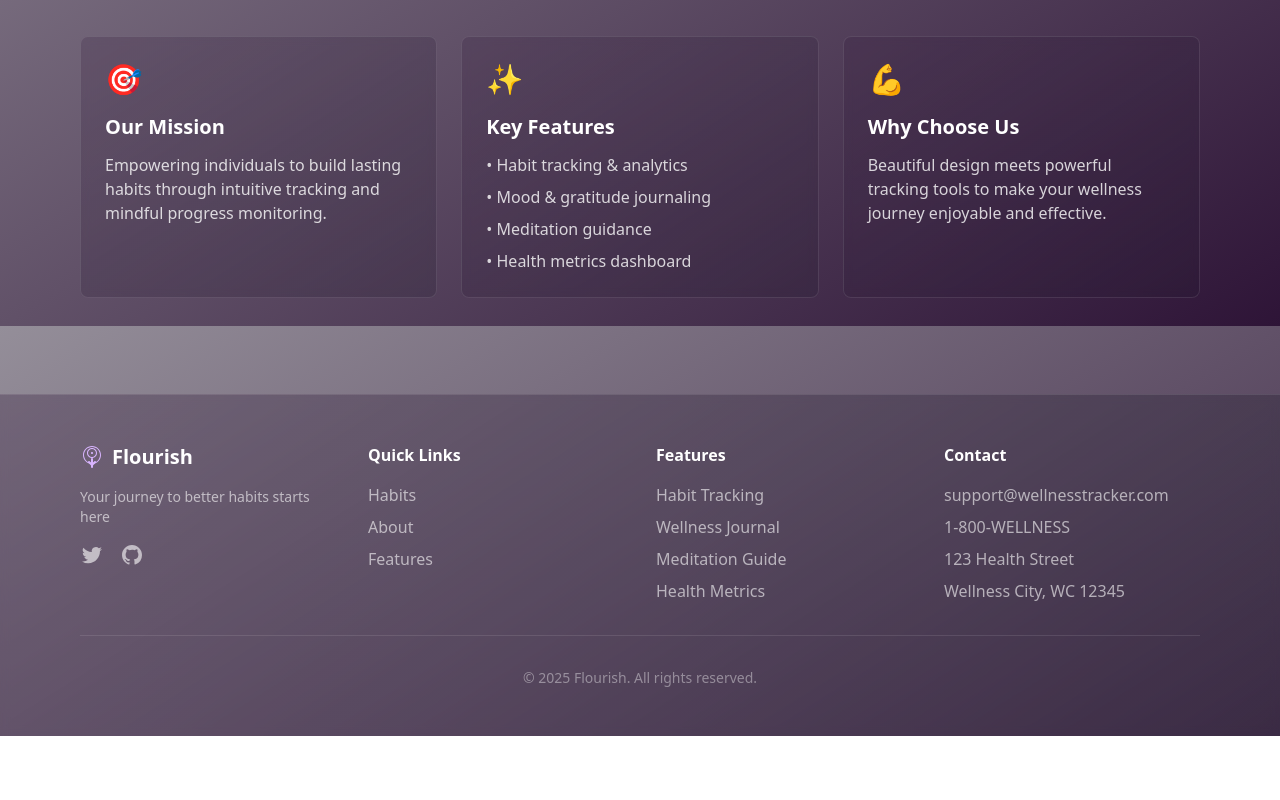
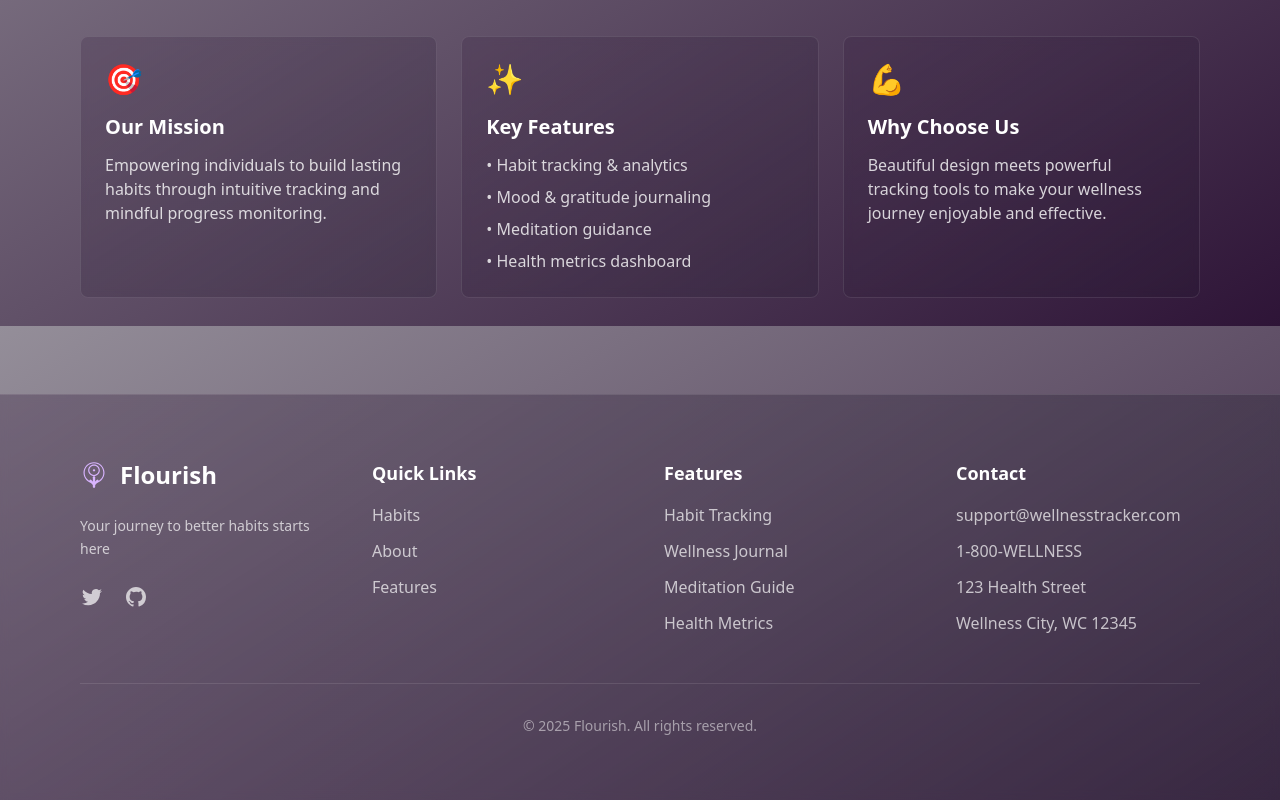
Before and after one commit to mohamedhhersi/wellness-tracker, a Next.js app: page / in a window 1280 px wide. Shown: the part 3674-4474 px from the top of the page. Before the commit the page ends 4410 px from the top, so only its background shows below. Built offline with nearby package versions, Linux system fonts and the light colour scheme.

Commit message:
worked on footer

```diff
--- a/components/Footer.tsx
+++ b/components/Footer.tsx
@@ -6,23 +6,24 @@ const Footer: React.FC = () => {
   return (
     <footer
       className="bg-gradient-to-r from-mice-elf-dark/30 to-dark-purple/30 backdrop-blur-sm
-                     border-t border-white/10 py-12"
+                     border-t border-white/10 py-16"
     >
       <div className="max-w-6xl mx-auto px-4">
-        <div className="grid grid-cols-1 md:grid-cols-4 gap-8">
-          {/* Brand Section */}
-          <div className="space-y-4">
-            <div className="flex items-center gap-2">
-              <Logo className="w-6 h-6 text-purple-300" />
-              <h3 className="text-xl font-bold text-white">Flourish</h3>
+        <div className="grid grid-cols-1 md:grid-cols-4 gap-12">
+          <div className="space-y-6">
+            <div className="flex items-center gap-3 group cursor-pointer">
+              <Logo className="w-7 h-7 text-purple-300 group-hover:text-purple-200 transition-colors" />
+              <h3 className="text-2xl font-bold text-white group-hover:text-purple-200 transition-colors">
+                Flourish
+              </h3>
             </div>
-            <p className="text-white/60 text-sm">
+            <p className="text-white/70 text-sm leading-relaxed">
               Your journey to better habits starts here
             </p>
-            <div className="flex space-x-4">
+            <div className="flex space-x-5">
               <a
                 href="#"
-                className="text-white/60 hover:text-white transition-colors"
+                className="text-white/70 hover:text-purple-300 transition-all transform hover:scale-110"
               >
                 <svg
                   className="w-6 h-6"
@@ -35,7 +36,7 @@ const Footer: React.FC = () => {
               </a>
               <a
                 href="#"
-                className="text-white/60 hover:text-white transition-colors"
+                className="text-white/70 hover:text-purple-300 transition-all transform hover:scale-110"
               >
                 <svg
                   className="w-6 h-6"
@@ -53,14 +54,13 @@ const Footer: React.FC = () => {
             </div>
           </div>
 
-          {/* Quick Links */}
-          <div>
-            <h4 className="text-white font-semibold mb-4">Quick Links</h4>
-            <ul className="space-y-2">
+          <div className="space-y-4">
+            <h4 className="text-white font-semibold text-lg">Quick Links</h4>
+            <ul className="space-y-3">
               <li>
                 <Link
                   href="#habits"
-                  className="text-white/60 hover:text-white transition-colors"
+                  className="text-white/70 hover:text-purple-300 transition-colors inline-block hover:translate-x-1 transform duration-200"
                 >
                   Habits
                 </Link>
@@ -68,7 +68,7 @@ const Footer: React.FC = () => {
               <li>
                 <Link
                   href="#about"
-                  className="text-white/60 hover:text-white transition-colors"
+                  className="text-white/70 hover:text-purple-300 transition-colors inline-block hover:translate-x-1 transform duration-200"
                 >
                   About
                 </Link>
@@ -76,7 +76,7 @@ const Footer: React.FC = () => {
               <li>
                 <Link
                   href="#features"
-                  className="text-white/60 hover:text-white transition-colors"
+                  className="text-white/70 hover:text-purple-300 transition-colors inline-block hover:translate-x-1 transform duration-200"
                 >
                   Features
                 </Link>
@@ -84,31 +84,49 @@ const Footer: React.FC = () => {
             </ul>
           </div>
 
-          {/* Features */}
-          <div>
-            <h4 className="text-white font-semibold mb-4">Features</h4>
-            <ul className="space-y-2">
-              <li className="text-white/60">Habit Tracking</li>
-              <li className="text-white/60">Wellness Journal</li>
-              <li className="text-white/60">Meditation Guide</li>
-              <li className="text-white/60">Health Metrics</li>
+          <div className="space-y-4">
+            <h4 className="text-white font-semibold text-lg">Features</h4>
+            <ul className="space-y-3">
+              <li className="text-white/70 hover:text-purple-300 transition-colors cursor-default">
+                Habit Tracking
+              </li>
+              <li className="text-white/70 hover:text-purple-300 transition-colors cursor-default">
+                Wellness Journal
+              </li>
+              <li className="text-white/70 hover:text-purple-300 transition-colors cursor-default">
+                Meditation Guide
+              </li>
+              <li className="text-white/70 hover:text-purple-300 transition-colors cursor-default">
+                Health Metrics
+              </li>
             </ul>
           </div>
 
-          {/* Contact */}
-          <div>
-            <h4 className="text-white font-semibold mb-4">Contact</h4>
-            <ul className="space-y-2">
-              <li className="text-white/60">support@wellnesstracker.com</li>
-              <li className="text-white/60">1-800-WELLNESS</li>
-              <li className="text-white/60">123 Health Street</li>
-              <li className="text-white/60">Wellness City, WC 12345</li>
+          <div className="space-y-4">
+            <h4 className="text-white font-semibold text-lg">Contact</h4>
+            <ul className="space-y-3">
+              <li className="text-white/70 hover:text-purple-300 transition-colors">
+                <a href="mailto:support@wellnesstracker.com">
+                  support@wellnesstracker.com
+                </a>
+              </li>
+              <li className="text-white/70 hover:text-purple-300 transition-colors">
+                1-800-WELLNESS
+              </li>
+              <li className="text-white/70 hover:text-purple-300 transition-colors">
+                123 Health Street
+              </li>
+              <li className="text-white/70 hover:text-purple-300 transition-colors">
+                Wellness City, WC 12345
+              </li>
             </ul>
           </div>
         </div>
 
-        <div className="border-t border-white/10 mt-8 pt-8 text-center text-white/40 text-sm">
-          <p>© {new Date().getFullYear()} Flourish. All rights reserved.</p>
+        <div className="border-t border-white/10 mt-12 pt-8 text-center">
+          <p className="text-white/50 text-sm hover:text-white/70 transition-colors">
+            © {new Date().getFullYear()} Flourish. All rights reserved.
+          </p>
         </div>
       </div>
     </footer>
```
